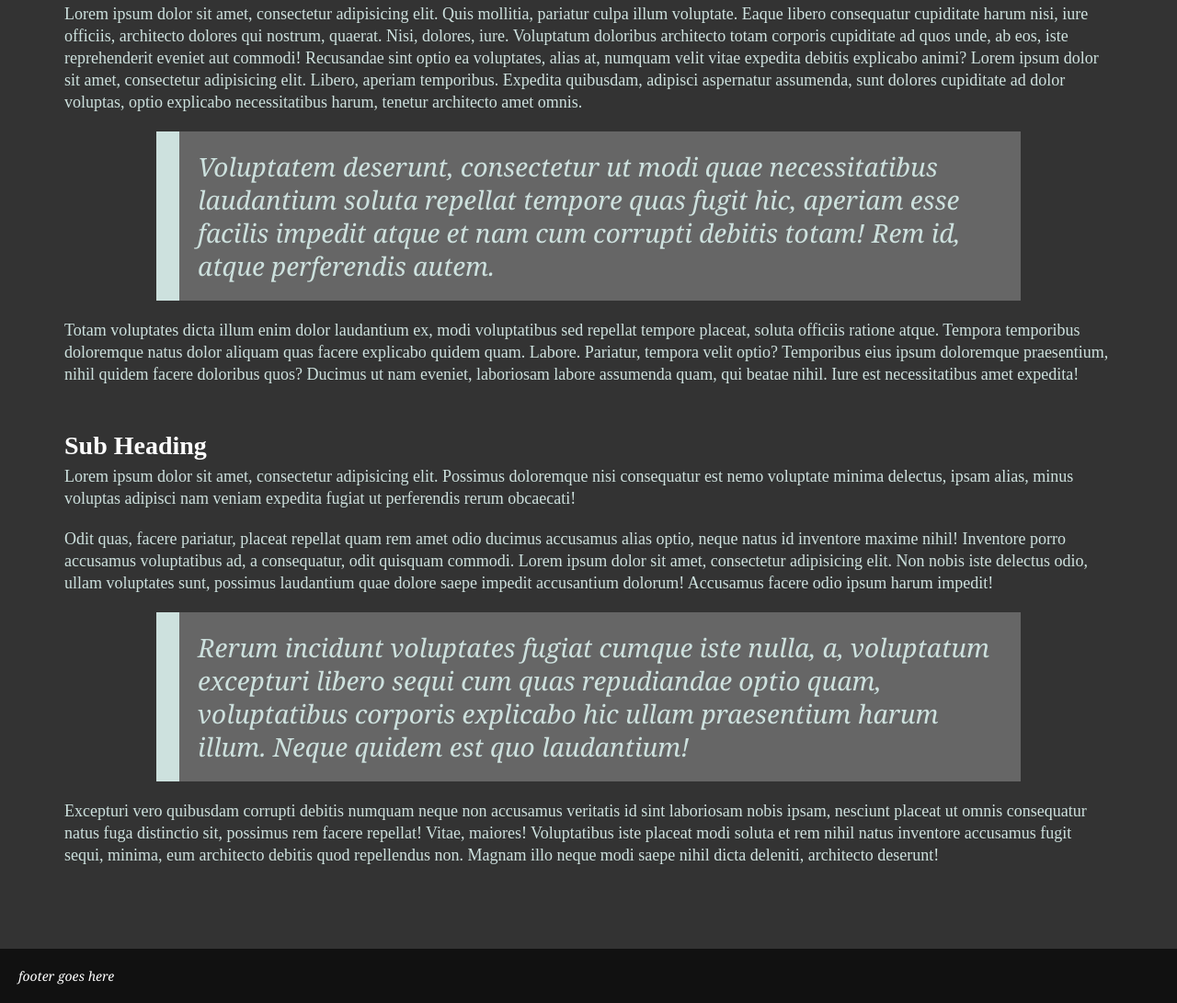
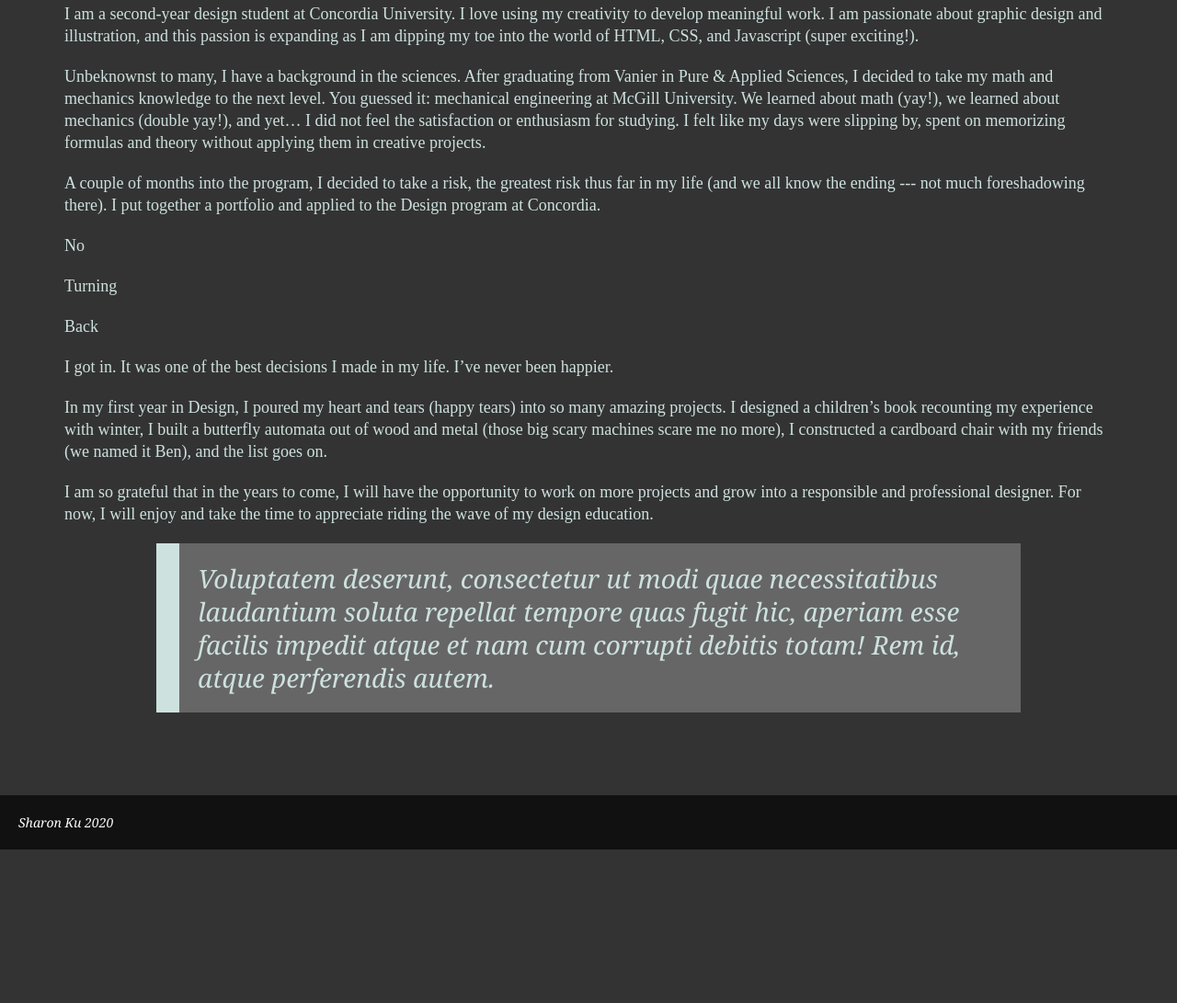
Before and after one commit to nilsys/dart349, a plain HTML site: page assignments/assignment1/index.html in a window 1280 px wide. Shown: the part 374-1465 px from the top of the page at 92% size. After the commit the page ends 1298 px from the top, so only its background shows below. Drawn offline with Linux system fonts and the light colour scheme.

Commit message:
A1: added my biography and changed headings for exercises page

```diff
--- a/assignments/assignment1/index.html
+++ b/assignments/assignment1/index.html
@@ -21,21 +21,29 @@
 
   <article>
     <h1>About me</h1>
-    <p>Lorem ipsum dolor sit amet, consectetur adipisicing elit. Quis mollitia, pariatur culpa illum voluptate. Eaque libero consequatur cupiditate harum nisi, iure officiis, architecto dolores qui nostrum, quaerat. Nisi, dolores, iure. Voluptatum doloribus architecto totam corporis cupiditate ad quos unde, ab eos, iste reprehenderit eveniet aut commodi! Recusandae sint optio ea voluptates, alias at, numquam velit vitae expedita debitis explicabo animi? Lorem ipsum dolor sit amet, consectetur adipisicing elit. Libero, aperiam temporibus. Expedita quibusdam, adipisci aspernatur assumenda, sunt dolores cupiditate ad dolor voluptas, optio explicabo necessitatibus harum, tenetur architecto amet omnis.</p>
-    <p class="pull_quote">Voluptatem deserunt, consectetur ut modi quae necessitatibus laudantium soluta repellat tempore quas fugit hic, aperiam esse facilis impedit atque et nam cum corrupti debitis totam! Rem id, atque perferendis autem.</p>
-    <p>Totam voluptates dicta illum enim dolor laudantium ex, modi voluptatibus sed repellat tempore placeat, soluta officiis ratione atque. Tempora temporibus doloremque natus dolor aliquam quas facere explicabo quidem quam. Labore. Pariatur, tempora velit optio? Temporibus eius ipsum doloremque praesentium, nihil quidem facere doloribus quos? Ducimus ut nam eveniet, laboriosam labore assumenda quam, qui beatae nihil. Iure est necessitatibus amet expedita!</p>
+    <p>I am a second-year design student at Concordia University. I love using my creativity to develop meaningful work. I am passionate about graphic design and illustration, and this passion is expanding as I am dipping my toe into the world of HTML, CSS, and Javascript (super exciting!).</p>
 
-    <h2>sub heading</h2>
-    <p>Lorem ipsum dolor sit amet, consectetur adipisicing elit. Possimus doloremque nisi consequatur est nemo voluptate minima delectus, ipsam alias, minus voluptas adipisci nam veniam expedita fugiat ut perferendis rerum obcaecati!</p>
-    <p>Odit quas, facere pariatur, placeat repellat quam rem amet odio ducimus accusamus alias optio, neque natus id inventore maxime nihil! Inventore porro accusamus voluptatibus ad, a consequatur, odit quisquam commodi. Lorem ipsum dolor sit amet, consectetur adipisicing elit. Non nobis iste delectus odio, ullam voluptates sunt, possimus laudantium quae dolore saepe impedit accusantium dolorum! Accusamus facere odio ipsum harum impedit!</p>
-    <p class="pull_quote">Rerum incidunt voluptates fugiat cumque iste nulla, a, voluptatum excepturi libero sequi cum quas repudiandae optio quam, voluptatibus corporis explicabo hic ullam praesentium harum illum. Neque quidem est quo laudantium!</p>
-    <p>Excepturi vero quibusdam corrupti debitis numquam neque non accusamus veritatis id sint laboriosam nobis ipsam, nesciunt placeat ut omnis consequatur natus fuga distinctio sit, possimus rem facere repellat! Vitae, maiores! Voluptatibus iste placeat modi soluta et rem nihil natus inventore accusamus fugit sequi, minima, eum architecto debitis quod repellendus non. Magnam illo neque modi saepe nihil dicta deleniti, architecto deserunt!</p>
+    <p>Unbeknownst to many, I have a background in the sciences. After graduating from Vanier in Pure & Applied Sciences, I decided to take my math and mechanics knowledge to the next level. You guessed it: mechanical engineering at McGill University. We learned about math (yay!), we learned about mechanics (double yay!), and yet… I did not feel the satisfaction or enthusiasm for studying. I felt like my days were slipping by, spent on memorizing formulas and theory without applying them in creative projects.</p>
+
+    <!-- <h2>sub heading</h2> -->
+    <p>A couple of months into the program, I decided to take a risk, the greatest risk thus far in my life (and we all know the ending --- not much foreshadowing there). I put together a portfolio and applied to the Design program at Concordia.</p>
+
+    <p>No</p>
+    <p>Turning</p>
+    <p>Back</p>
+
+    <p>I got in. It was one of the best decisions I made in my life. I’ve never been happier.</p>
+
+    <p>In my first year in Design, I poured my heart and tears (happy tears) into so many amazing projects. I designed a children’s book recounting my experience with winter, I built a butterfly automata out of wood and metal (those big scary machines scare me no more), I constructed a cardboard chair with my friends (we named it Ben), and the list goes on.</p>
+
+    <p>I am so grateful that in the years to come, I will have the opportunity to work on more projects and grow into a responsible and professional designer. For now, I will enjoy and take the time to appreciate riding the wave of my design education.</p>
 
 
+    <p class="pull_quote">Voluptatem deserunt, consectetur ut modi quae necessitatibus laudantium soluta repellat tempore quas fugit hic, aperiam esse facilis impedit atque et nam cum corrupti debitis totam! Rem id, atque perferendis autem.</p>
   </article>
 
   <footer>
-    <p>footer goes here</p>
+    <p>Sharon Ku 2020</p>
   </footer>
 
 </body>
```
Also changed, not shown: assignments/assignment1/exercises.html (+8 -5 lines).
